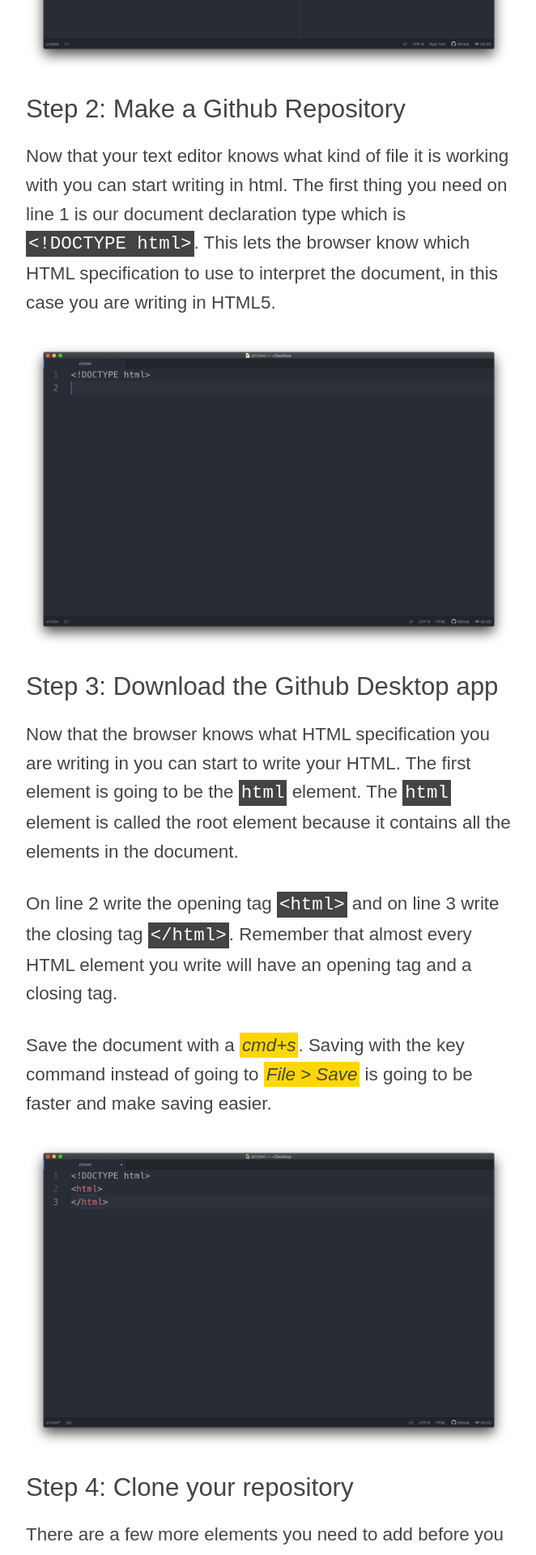
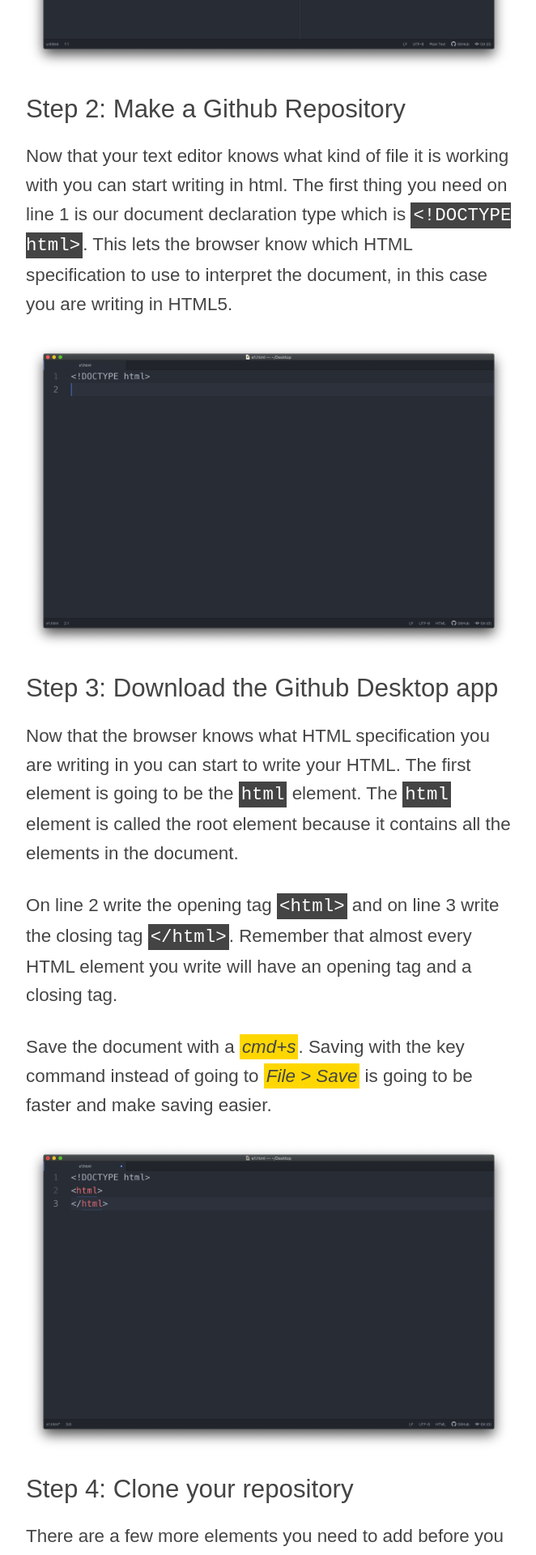
Before and after one commit to gmu-gd/web20-summer, a Jekyll site: the page built from _posts/2020-05-04-1point1.md, in a window 1280 px wide. Shown: the part 1108-3028 px from the top of the page at 81% size, without its empty margins (350-1012 px from the left). Built offline with Jekyll 4.4.1, drawn with Linux system fonts in a browser that asks for light colours; some web fonts are replaced.

Commit message:
removed no wrap

```diff
--- a/_sass/main.scss
+++ b/_sass/main.scss
@@ -363,7 +363,6 @@ h5 {
 code {
   color: $light-color;
   background-color: $dark-color;
-  white-space: nowrap;
   padding: 3px 3px;
 }
 small, .text-small {
```
